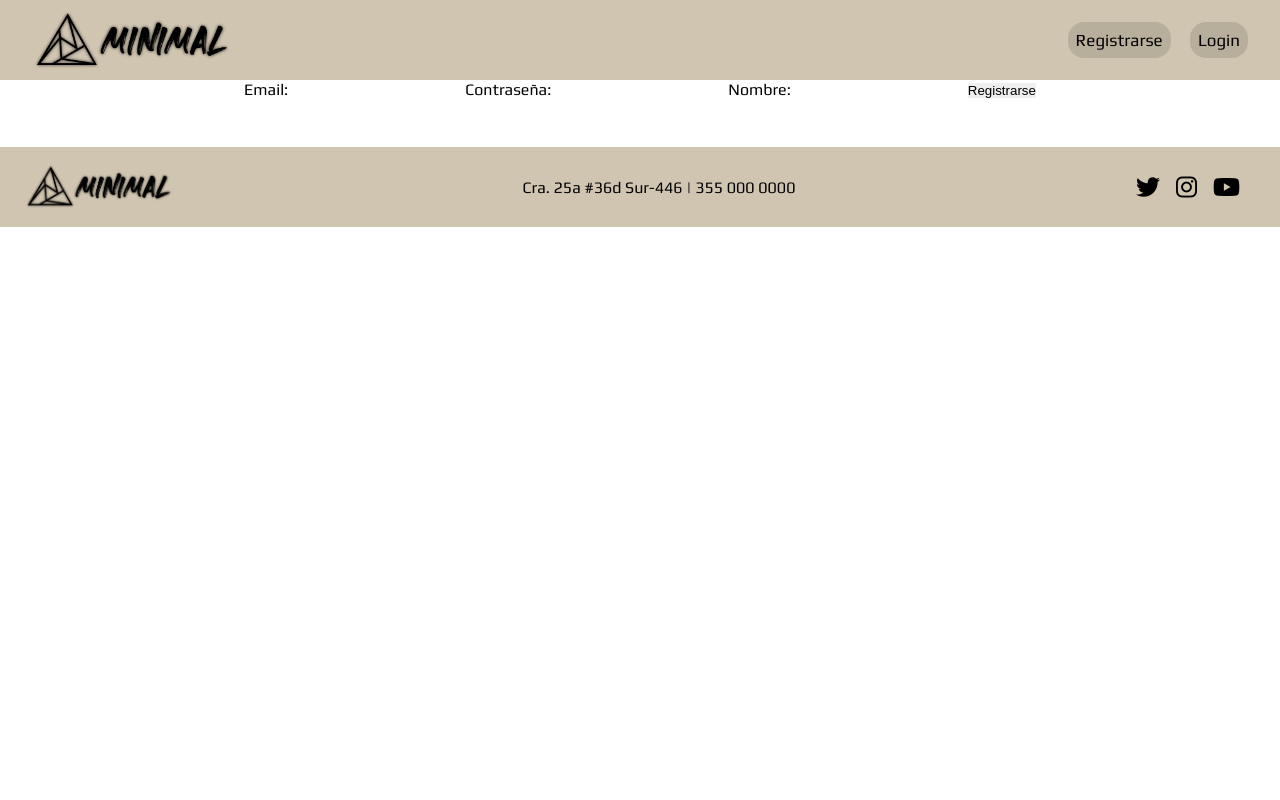
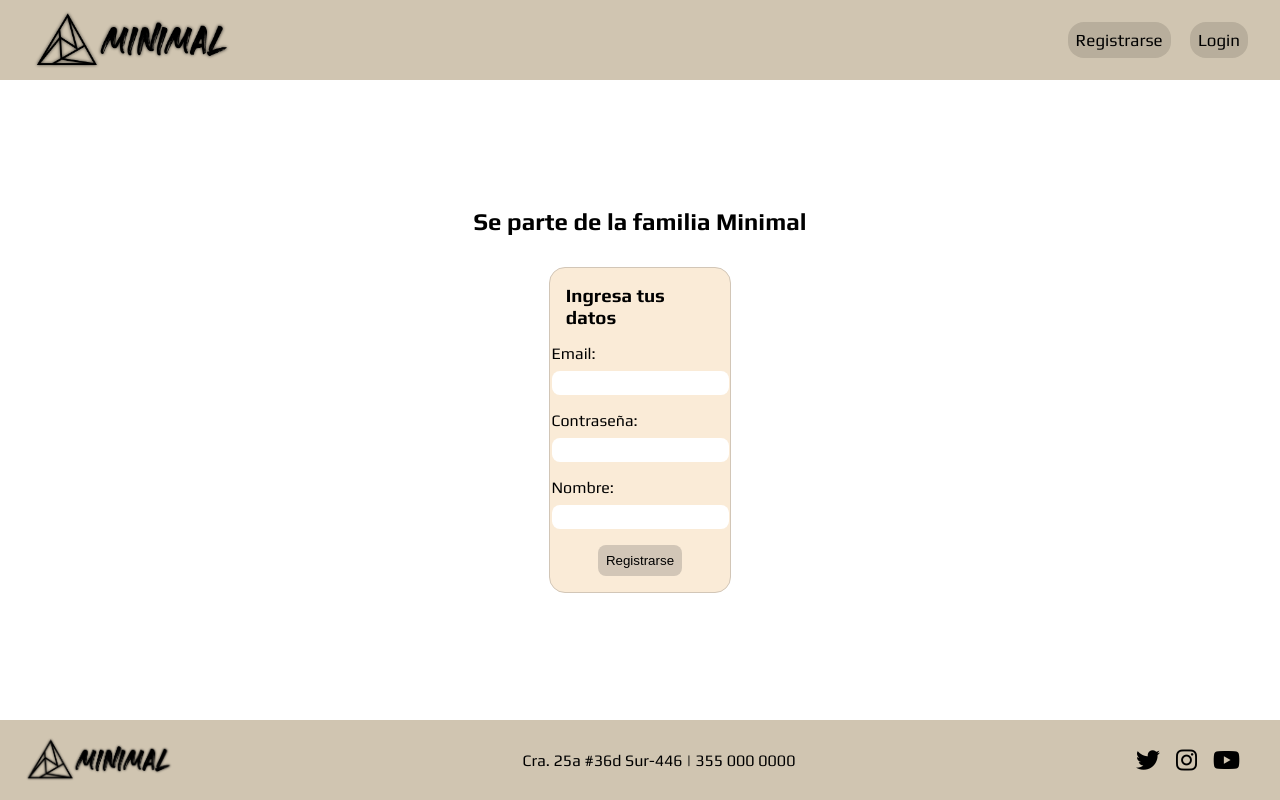
Before and after one commit to SantiagoBot321/Ecommerce, a React (Vite) app in the folder vite-project/: page / in a window 1280 px wide. Both pictures are taken after a click on the item "Registrarse". Built offline with nearby package versions, Linux system fonts and the light colour scheme; no server answers.

Commit message:
register css changes

```diff
--- a/vite-project/src/components/Register.jsx
+++ b/vite-project/src/components/Register.jsx
@@ -1,6 +1,7 @@
 import React, { useContext, useState } from "react";
 import UserContext from "../context/UserContext";
 import PageContext from "../context/PageContext";
+import styles from "../styles/Register.module.css"
 
 const Register = () => {
   const { save } = useContext(UserContext);
@@ -27,37 +28,42 @@ const Register = () => {
   };
 
   return (
-    <form onSubmit={handleSubmit}>
-      <label>
-        Email:
+    <section className={styles.section}>
+      <h2>Se parte de la familia Minimal</h2>
+      <form action="#"  method="post" onSubmit={handleSubmit} className={styles.form}>
+        <h3>Ingresa tus datos</h3>
+        <fieldset className={styles.fieldset}>
+          <legend className={styles.label}>Email:</legend>
           <input
             type="email"
             value={email}
             onChange={(e) => setEmail(e.target.value)}
             required
           />
-      </label>
-      <label>
-        Contraseña:
+
+        </fieldset>
+        <fieldset className={styles.fieldset}>
+        <legend className={styles.label}>Contraseña:</legend>
           <input
             type="password"
             value={password}
             onChange={(e) => setPassword(e.target.value)}
             required
           />
-      </label>
-      <label>
-        Nombre:
+        </fieldset>
+        <fieldset className={styles.fieldset}>
+        <legend className={styles.label}>Nombre:</legend>
           <input
             type="text"
             value={name}
             onChange={(e) => setName(e.target.value)}
             required
           />
-      </label>
-      <button type="submit">Registrarse</button>
+        </fieldset>
+        <button type="submit" className={styles.boton}>Registrarse</button>
         {error && <p>{error}</p>}
       </form>
+    </section>
   );
 };
 
--- /dev/null
+++ b/vite-project/src/styles/Register.module.css
@@ -0,0 +1,34 @@
+.section{
+  width: 95%;
+  height: 68vh;
+  display: flex;
+  justify-content: center;
+}
+
+.form{
+  display: flex;
+  flex-direction: column;
+  justify-items: center;
+  align-items: center;
+  gap: 1rem;
+  align-items: center;
+  background-color: antiquewhite;
+  border: 1px solid rgb(210, 198, 183);
+  border-radius: 1rem;
+  margin-top: 2rem;
+  padding: 1rem;
+  width: 15%;
+}
+
+input{
+  border-radius: 0.5rem;
+  height: 1.5rem;
+  margin-top: 0.5rem;
+}
+
+.boton{
+  padding: 0.5rem;
+  border-radius: 0.5rem;
+  background-color: rgb(210, 198, 183);
+
+}
```
Lines whose indentation alone changed are shown as unchanged.
